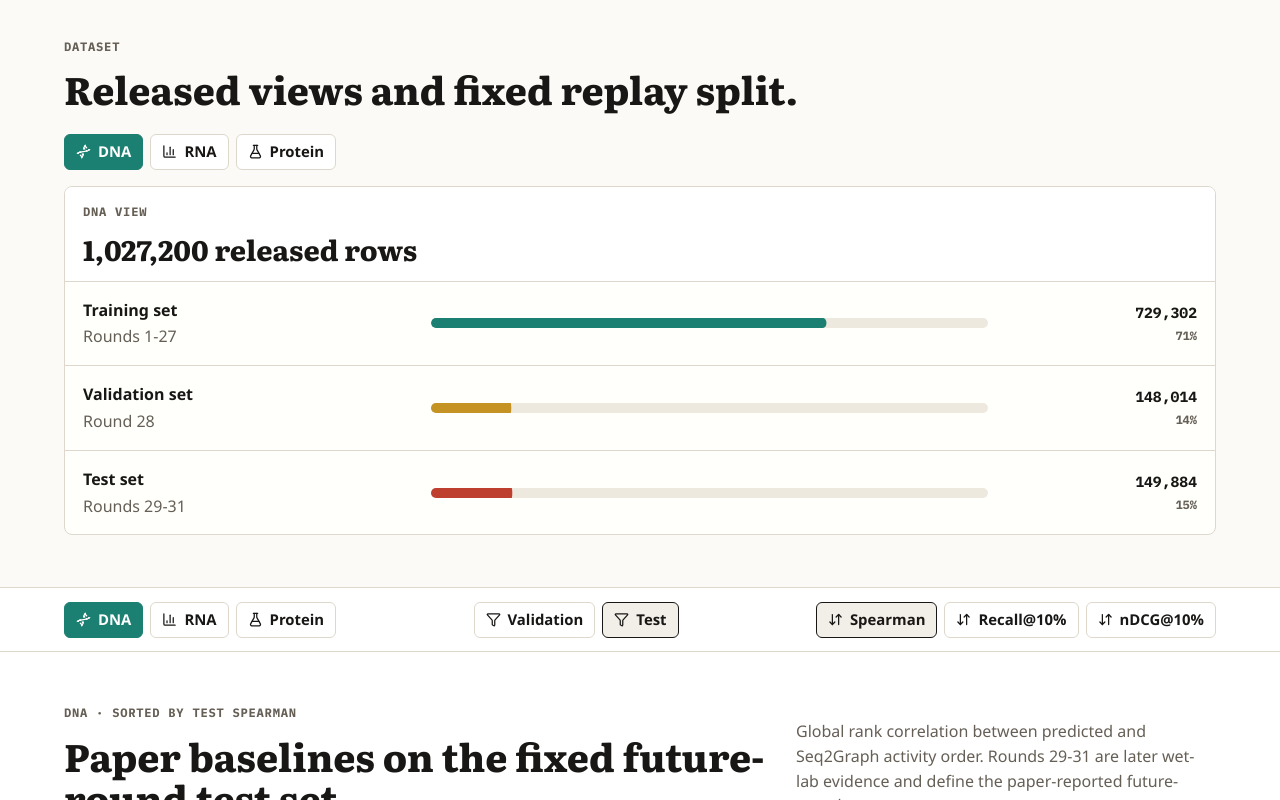
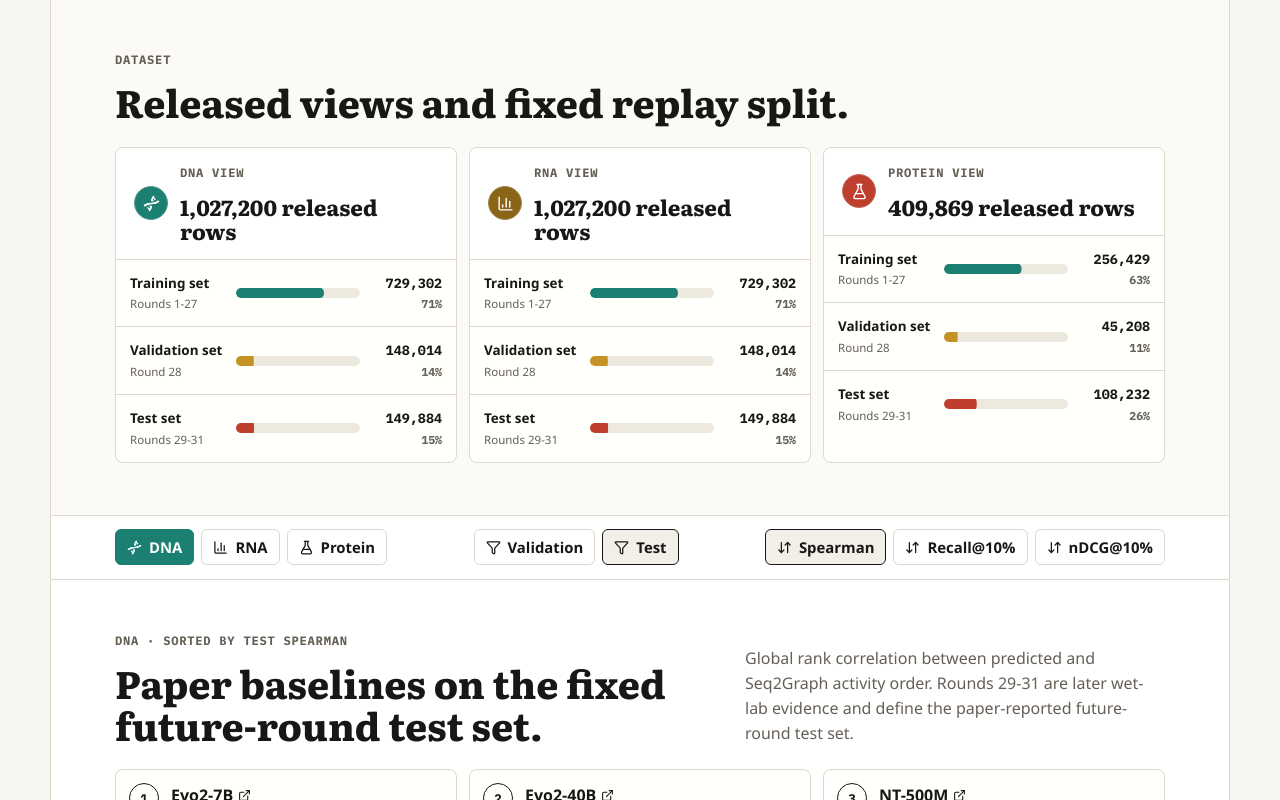
Before and after one commit to TadA-Bench/TadA-Bench.github.io, a React (Vite) app: page / in a window 1280 px wide. Shown: the part 1820-2620 px from the top of the page. Built offline with nearby package versions, Linux system fonts and the light colour scheme.

Commit message:
Simplify dataset and page layout

```diff
--- a/src/App.css
+++ b/src/App.css
@@ -1,5 +1,9 @@
 main {
   min-height: 100vh;
+  width: min(100%, 1180px);
+  margin-inline: auto;
+  border-inline: 1px solid var(--line);
+  background: #fbfaf6;
 }
 
 .hero-section,
@@ -8,7 +12,6 @@ main {
 .control-band,
 .baseline-section,
 .diagnostic-section,
-.protocol-section,
 .citation-section {
   padding-inline: clamp(20px, 5vw, 76px);
 }
@@ -42,10 +45,11 @@ main {
   max-width: 980px;
   color: var(--ink);
   font-family: var(--display);
-  font-size: clamp(3.1rem, 7vw, 6.2rem);
+  font-size: clamp(3.1rem, 5.4vw, 5.15rem);
   font-weight: 720;
   line-height: 0.98;
   letter-spacing: 0;
+  white-space: nowrap;
 }
 
 .hero-paper-title {
@@ -200,7 +204,6 @@ main {
   font-size: 1.05rem;
 }
 
-.protocol-item,
 .table-panel,
 .citation-section pre {
   border: 1px solid var(--line);
@@ -208,7 +211,6 @@ main {
   background: #ffffff;
 }
 
-.protocol-item p,
 .section-heading > p {
   margin: 0;
   color: var(--muted);
@@ -218,15 +220,13 @@ main {
 .story-section,
 .baseline-section,
 .diagnostic-section,
-.protocol-section,
 .citation-section {
   padding-block: 52px;
   border-bottom: 1px solid var(--line);
   background: #fbfaf6;
 }
 
-.baseline-section,
-.protocol-section {
+.baseline-section {
   background: #ffffff;
 }
 
@@ -251,7 +251,6 @@ main {
 }
 
 .section-heading h2,
-.protocol-section h2,
 .citation-section h2 {
   margin: 0;
   color: var(--ink);
@@ -259,6 +258,10 @@ main {
   font-size: clamp(1.75rem, 3vw, 2.8rem);
   line-height: 1.08;
   letter-spacing: 0;
+}
+
+.story-section .section-heading--compact {
+  grid-template-columns: minmax(0, 1020px);
 }
 
 .story-board {
@@ -728,8 +731,8 @@ main {
 
 .story-takeaway {
   display: grid;
-  grid-template-columns: minmax(0, 0.95fr) minmax(340px, 0.72fr);
-  gap: clamp(18px, 3vw, 34px);
+  grid-template-columns: 1fr;
+  gap: 16px;
   align-items: start;
   padding: 22px;
   border-top: 1px solid var(--line);
@@ -845,16 +848,10 @@ main {
   background: #fbfaf6;
 }
 
-.data-controls {
-  display: flex;
-  justify-content: flex-start;
-  margin-bottom: 16px;
-}
-
-.data-overview {
+.data-view-grid {
   display: grid;
-  grid-template-columns: 1fr;
-  gap: 16px;
+  grid-template-columns: repeat(3, minmax(0, 1fr));
+  gap: 12px;
   align-items: stretch;
 }
 
@@ -882,8 +879,33 @@ main {
   margin: 0;
   color: var(--ink);
   font-family: var(--display);
-  font-size: clamp(1.35rem, 2.2vw, 2rem);
+  font-size: clamp(1.2rem, 1.7vw, 1.55rem);
   line-height: 1.1;
+}
+
+.view-title {
+  display: flex;
+  gap: 12px;
+  align-items: center;
+  min-width: 0;
+}
+
+.view-icon {
+  display: inline-flex;
+  width: 34px;
+  height: 34px;
+  flex: 0 0 auto;
+  align-items: center;
+  justify-content: center;
+  border: 1px solid color-mix(in srgb, var(--view-accent) 70%, var(--line));
+  border-radius: 50%;
+  color: #ffffff;
+  background: var(--view-accent);
+}
+
+.view-icon svg {
+  width: 17px;
+  height: 17px;
 }
 
 .split-row-list {
@@ -897,6 +919,22 @@ main {
   align-items: center;
   padding: 16px 18px;
   border-bottom: 1px solid var(--line);
+}
+
+.data-view-card .split-row {
+  grid-template-columns: minmax(96px, 0.68fr) minmax(78px, 1fr) minmax(72px, 0.48fr);
+  gap: 10px;
+  padding: 13px 14px;
+}
+
+.data-view-card .split-row-label strong,
+.data-view-card .split-row-count strong {
+  font-size: 0.84rem;
+}
+
+.data-view-card .split-row-label span,
+.data-view-card .split-row-count span {
+  font-size: 0.72rem;
 }
 
 .split-row:last-child {
@@ -1231,39 +1269,11 @@ main {
   font-family: var(--body);
 }
 
-.protocol-section,
 .citation-section {
   display: grid;
   grid-template-columns: minmax(0, 0.72fr) minmax(0, 1.28fr);
   gap: 28px;
   align-items: start;
-}
-
-.protocol-grid {
-  display: grid;
-  grid-template-columns: repeat(3, minmax(0, 1fr));
-  gap: 12px;
-}
-
-.protocol-item {
-  padding: 16px;
-}
-
-.protocol-item svg {
-  width: 20px;
-  height: 20px;
-  color: var(--muted);
-}
-
-.protocol-item h3 {
-  margin: 14px 0 8px;
-  color: var(--ink);
-  font-size: 1rem;
-}
-
-.protocol-item p {
-  overflow-wrap: anywhere;
-  font-size: 0.94rem;
 }
 
 .citation-section pre {
@@ -1309,12 +1319,16 @@ main {
   }
 }
 
+@media (max-width: 1180px) {
+  main {
+    border-inline: 0;
+  }
+}
+
 @media (max-width: 1120px) {
   .hero-section,
   .section-heading,
-  .data-overview,
   .story-board,
-  .protocol-section,
   .citation-section {
     grid-template-columns: 1fr;
   }
@@ -1335,10 +1349,6 @@ main {
     border-bottom: 0;
   }
 
-  .protocol-grid {
-    grid-template-columns: 1fr;
-  }
-
   .baseline-strips {
     grid-template-columns: 1fr;
   }
@@ -1348,19 +1358,25 @@ main {
   }
 }
 
+@media (max-width: 1040px) {
+  .data-view-grid {
+    grid-template-columns: repeat(2, minmax(0, 1fr));
+  }
+}
+
 @media (max-width: 760px) {
   .hero-section,
   .story-section,
   .data-section,
   .baseline-section,
   .diagnostic-section,
-  .protocol-section,
   .citation-section {
     padding-block: 38px;
   }
 
   .hero-copy h1 {
     font-size: clamp(1.85rem, 8.5vw, 2.45rem);
+    white-space: normal;
   }
 
   .control-band,
@@ -1389,8 +1405,12 @@ main {
     justify-content: center;
   }
 
-  .split-row {
+  .data-view-grid {
     grid-template-columns: 1fr;
+  }
+
+  .data-view-card .split-row {
+    grid-template-columns: minmax(92px, 0.75fr) minmax(80px, 1fr) minmax(70px, 0.48fr);
   }
 
   .story-pillar {
--- a/src/App.tsx
+++ b/src/App.tsx
@@ -10,7 +10,6 @@ import {
   FileText,
   Filter,
   FlaskConical,
-  GitBranch,
   Search,
 } from 'lucide-react'
 import './App.css'
@@ -169,7 +168,7 @@ function StorylineSection() {
       <div className="section-heading section-heading--compact">
         <div>
           <p className="eyebrow">Benchmark idea</p>
-          <h2 id="story-heading">From a recorded TadA campaign to replayed future-round decisions.</h2>
+          <h2 id="story-heading">Recorded TadA campaign, replayed future-round decisions.</h2>
         </div>
       </div>
 
@@ -279,16 +278,7 @@ function StorylineSection() {
   )
 }
 
-function DataOverviewSection({
-  activeDataModality,
-  setActiveDataModality,
-}: {
-  activeDataModality: Modality
-  setActiveDataModality: (modality: Modality) => void
-}) {
-  const rowCounts = releasedRowCounts[activeDataModality]
-  const totalRows = splitCountTotal(rowCounts)
-
+function DataOverviewSection() {
   return (
     <section className="data-section" aria-labelledby="data-heading">
       <div className="section-heading section-heading--compact">
@@ -298,34 +288,29 @@ function DataOverviewSection({
         </div>
       </div>
 
-      <div className="data-controls" aria-label="Dataset view controls">
-        <div className="tabs" aria-label="Released view">
-          {modalities.map((modality) => (
-            <button
-              aria-pressed={activeDataModality === modality}
-              className="tab-button"
+      <div className="data-view-grid">
+        {modalities.map((modality) => {
+          const rowCounts = releasedRowCounts[modality]
+          const totalRows = splitCountTotal(rowCounts)
+          return (
+            <article
+              className="split-overview-panel data-view-card"
               key={modality}
-              onClick={() => setActiveDataModality(modality)}
-              style={{ '--tab-accent': modalityMeta[modality].accent } as CSSProperties}
-              type="button"
+              style={{ '--view-accent': modalityMeta[modality].accent } as CSSProperties}
             >
+              <div className="split-overview-header">
+                <div className="view-title">
+                  <span className="view-icon">
                     <ModalityIcon modality={modality} />
-              {modalityMeta[modality].label}
-            </button>
-          ))}
+                  </span>
+                  <div>
+                    <p className="eyebrow">{modalityMeta[modality].shortLabel} view</p>
+                    <h3>{formatCount(totalRows)} released rows</h3>
+                  </div>
                 </div>
               </div>
 
-      <div className="data-overview">
-        <article className="split-overview-panel">
-          <div className="split-overview-header">
-            <div>
-              <p className="eyebrow">{modalityMeta[activeDataModality].shortLabel} view</p>
-              <h3>{formatCount(totalRows)} released rows</h3>
-            </div>
-          </div>
-
-          <div className="split-row-list" aria-label={`${modalityMeta[activeDataModality].label} released split rows`}>
+              <div className="split-row-list" aria-label={`${modalityMeta[modality].label} released split rows`}>
                 {splitPhases.map((phase) => {
                   const count = rowCounts[phase]
                   const share = count / totalRows
@@ -347,6 +332,8 @@ function DataOverviewSection({
                 })}
               </div>
             </article>
+          )
+        })}
       </div>
     </section>
   )
@@ -441,7 +428,7 @@ function App() {
 
       <StorylineSection />
 
-      <DataOverviewSection activeDataModality={activeModality} setActiveDataModality={setActiveModality} />
+      <DataOverviewSection />
 
       <section className="control-band" aria-label="Baseline sorting controls">
         <div className="tabs" aria-label="Sequence view">
@@ -608,12 +595,12 @@ function App() {
       <section className="diagnostic-section" aria-labelledby="diagnostic-heading">
         <div className="section-heading section-heading--single">
           <div>
-            <p className="eyebrow">Interpretation</p>
-            <h2 id="diagnostic-heading">Interpolation control, not the benchmark leaderboard.</h2>
+            <p className="eyebrow">Protein-view diagnostic</p>
+            <h2 id="diagnostic-heading">Interpolation control, not the future-round leaderboard.</h2>
           </div>
           <p>
-            The 8:1:1 interpolation-control split is reported as a label-learnability diagnostic. These protein-view
-            scores are separate from the fixed future-round leaderboard above.
+            The paper reports this 8:1:1 interpolation-control table on the protein view. It is a label-learnability
+            diagnostic, not a DNA/RNA/protein leaderboard.
           </p>
         </div>
 
@@ -643,30 +630,6 @@ function App() {
         </div>
       </section>
 
-      <section className="protocol-section" aria-labelledby="scope-heading">
-        <div>
-          <p className="eyebrow">Scope</p>
-          <h2 id="scope-heading">Fixed-data replay, not autonomous wet-lab execution.</h2>
-        </div>
-        <div className="protocol-grid">
-          <div className="protocol-item">
-            <GitBranch aria-hidden="true" />
-            <h3>Fixed replay scope</h3>
-            <p>Future-round replay is the benchmark task; the 8:1:1 interpolation control is a diagnostic analysis.</p>
-          </div>
-          <div className="protocol-item">
-            <Filter aria-hidden="true" />
-            <h3>Validation is not test</h3>
-            <p>Round 28 is for model selection. Test claims belong to rounds 29-31.</p>
-          </div>
-          <div className="protocol-item">
-            <FileText aria-hidden="true" />
-            <h3>Offline boundary</h3>
-            <p>The reported evaluation does not simulate proposal, planning, tool use, or autonomous wet-lab execution.</p>
-          </div>
-        </div>
-      </section>
-
       <section className="citation-section" aria-labelledby="citation-heading">
         <div>
           <p className="eyebrow">Citation</p>
@@ -687,7 +650,7 @@ function App() {
             <ExternalLink aria-hidden="true" />
           </a>
           <a href="https://github.com/shiyegao/TadABench-1M" target="_blank" rel="noreferrer">
-            <GitBranch aria-hidden="true" />
+            <Code2 aria-hidden="true" />
             Code repository
             <ExternalLink aria-hidden="true" />
           </a>
```
Lines whose indentation alone changed are shown as unchanged.
